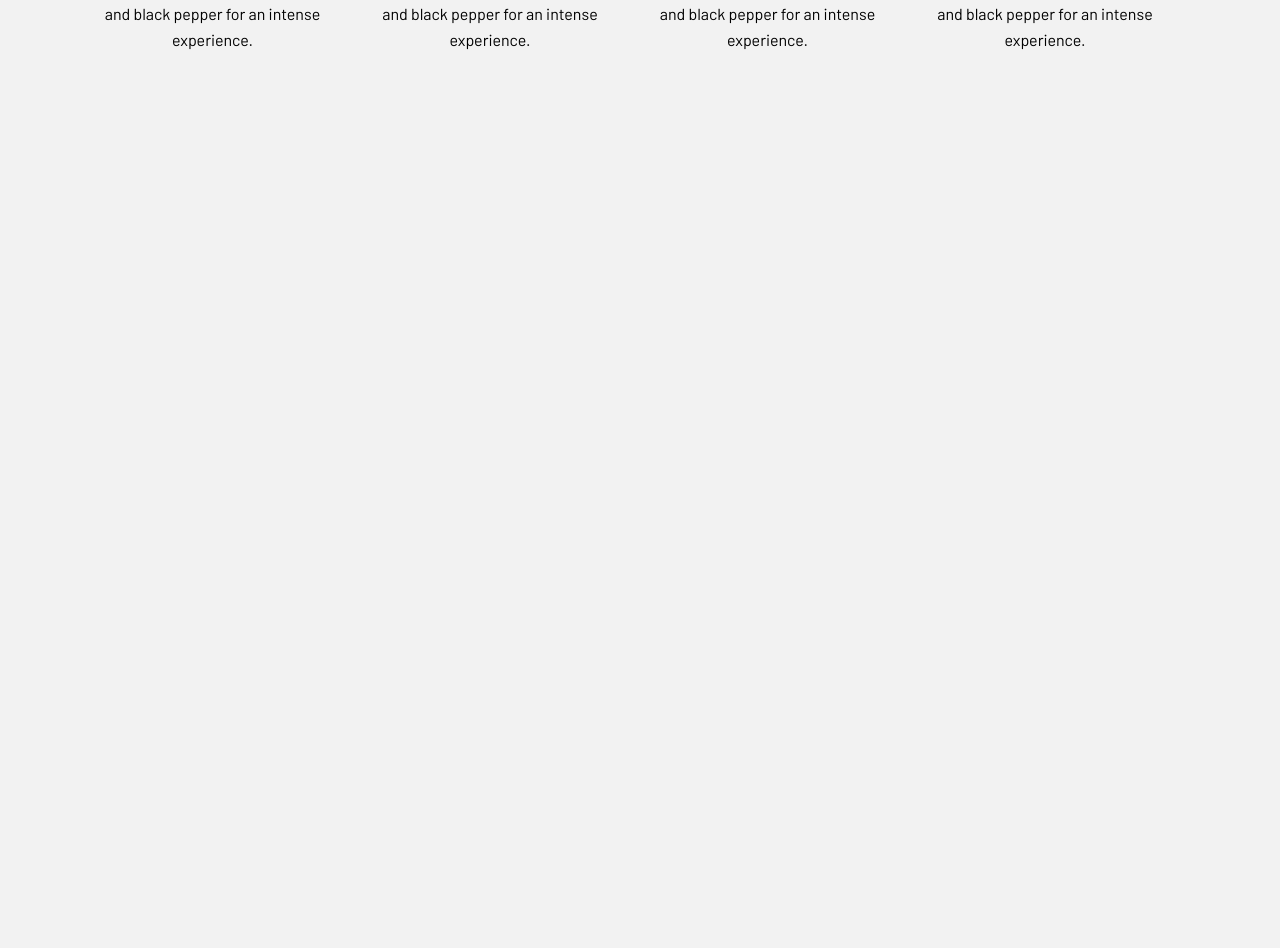
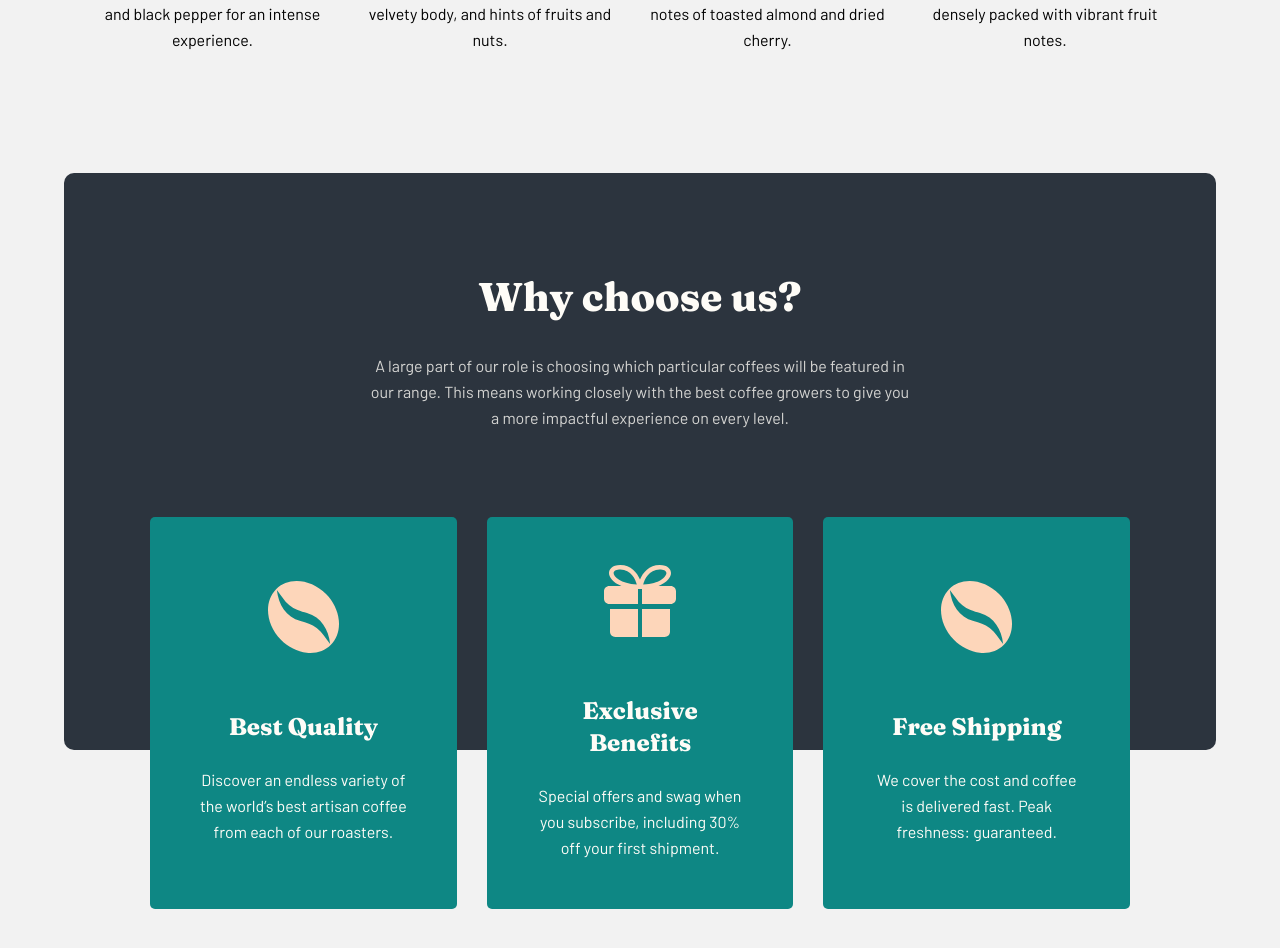
Before and after one commit to AntonCC/coffee-roasters, a React (Create React App) app: page / in a window 1280 px wide. Shown: the part 1339-2287 px from the top of the page. Before the commit the page ends 1512 px from the top, so only its background shows below. Built offline with nearby package versions, Linux system fonts and the light colour scheme.

Commit message:
Continuing work on desktop home page, Perks component finished

```diff
--- a/src/components/button/button.tsx
+++ b/src/components/button/button.tsx
@@ -1,5 +1,6 @@
 import React from 'react'
 import './button.scss'
+
 
 const Button: React.FC = ({ children }) => {
   return (
--- a/src/components/collection/collection.tsx
+++ b/src/components/collection/collection.tsx
@@ -2,14 +2,19 @@ import React from 'react'
 import './collection.scss'
 import ProductCard from '../../components/product-card/product-card'
 
-const Collection: React.FC = () => {
+interface Props {
+  collectionInfo: { name: string; description: string; img: string; }[]
+}
+
+const Collection: React.FC<Props> = ({ collectionInfo }) => {
   return (
     <div className='collection'>
       <h1 className='title-alternate'>our collection</h1>
-      <ProductCard />
-      <ProductCard />
-      <ProductCard />
-      <ProductCard />
+      {
+        collectionInfo.map(item => (
+          <ProductCard {...item} />
+        ))
+      }
     </div>
   )
 }
--- /dev/null
+++ b/src/components/perk-card/perk-card.scss
@@ -0,0 +1,25 @@
+.perk-card {
+  // max-height: 382px;
+  padding: 4.8rem;
+  max-width: 350px;
+  background: #0E8784;
+  border-radius: 5px;
+  display: flex;
+  flex-direction: column;
+  justify-content: center;
+  align-items: center;
+  text-align: center;
+  .img {
+    margin-bottom: 5.6rem;
+  }
+  h4, p {
+    color: #FEFCF7;
+  }
+  h4 {
+    margin-bottom: 2.4rem;
+  }
+  p {
+    opacity: .8rem;
+    max-width: 255px;
+  }
+}
--- /dev/null
+++ b/src/components/perk-card/perk-card.tsx
@@ -0,0 +1,22 @@
+import React from 'react'
+import './perk-card.scss'
+
+interface Props {
+  title: string,
+  description: string,
+  img: string
+}
+
+const PerkCard: React.FC<Props> = ({ title, description, img}) => {
+  return (
+    <div className='perk-card'>
+      <div className="img">
+        <img src={ img } alt="Bean"/>
+      </div>
+      <h4 className="title">{ title }</h4>
+      <p className="description">{ description }</p>
+    </div>
+  )
+}
+
+export default PerkCard;
--- /dev/null
+++ b/src/components/perks/perks.scss
@@ -0,0 +1,28 @@
+.perks {
+  width: 100%;
+  height: 577px;
+  background: #2C343E;
+  border-radius: 10px;
+  padding-top: 10rem;
+  .text {
+    max-width: 540px;
+    max-height: 160px;
+    text-align: center;
+    margin: 0 auto;
+    h2, p {
+      color: #FEFCF7;
+    }
+    h2 {
+      margin-bottom: 3.2rem;
+    }
+    p {
+      opacity: .8;
+    }
+  }
+  .perk-cards {
+    padding: 8.6rem;
+    display: grid;
+    grid-template-columns: repeat(3, 1fr);
+    grid-gap: 3rem;
+  }
+}
--- /dev/null
+++ b/src/components/perks/perks.tsx
@@ -0,0 +1,29 @@
+import React from 'react'
+import './perks.scss'
+import PerkCard from '../perk-card/perk-card'
+
+interface Props {
+  perksInfo: { title: string; description: string; img: string; }[]
+}
+
+const Perks: React.FC<Props> = ({ perksInfo }) => {
+  return (
+    <div className='perks'>
+      <div className="text">
+        <h2>Why choose us?</h2>
+        <p>
+          A large part of our role is choosing which particular coffees will be featured in our range. This means working closely with the best coffee growers to give you a more impactful experience on every level.
+        </p>
+      </div>
+      <div className="perk-cards">
+        {
+          perksInfo.map(item => (
+            <PerkCard {...item} />
+          ))
+        }
+      </div>
+    </div>
+  )
+}
+
+export default Perks;
--- a/src/components/product-card/product-card.tsx
+++ b/src/components/product-card/product-card.tsx
@@ -1,15 +1,20 @@
 import React from 'react'
 import './product-card.scss'
-import Coffee from '../../assets/home/desktop/image-gran-espresso.png'
 
-const ProductCard: React.FC = () => {
+interface Props {
+  name: string,
+  description: string,
+  img: string
+}
+
+const ProductCard: React.FC<Props> = ({ name, description, img}) => {
   return (
     <div className='product-card'>
       <div className="img">
-        <img src={Coffee} alt="Coffee"/>
+        <img src={ img } alt="Coffee"/>
       </div>
-      <h3>Gran Espersso</h3>
-      <p>Light and flavorful blend with cocoa and black pepper for an intense experience.</p>
+      <h3>{ name }</h3>
+      <p>{ description }</p>
     </div>
   )
 }
--- a/src/pages/home/home-info.tsx
+++ b/src/pages/home/home-info.tsx
@@ -1,5 +1,56 @@
+// Collection imgs
+import Gran from '../../assets/home/desktop/image-gran-espresso.png'
+import Planalto from '../../assets/home/desktop/image-planalto.png'
+import Piccollo from '../../assets/home/desktop/image-piccollo.png'
+import Danche from '../../assets/home/desktop/image-danche.png'
+// Perks imgs
+import Bean from '../../assets/home/desktop/icon-coffee-bean.svg'
+import Gift from '../../assets/home/desktop/icon-gift.svg'
+import Truck from '../../assets/home/desktop/icon-truck.svg'
+
 export const heroBannerInfo = {
   title: 'Great coffee made simple.',
   body: 'Start your mornings with the world’s best coffees. Try our expertly curated artisan coffees from our best roasters delivered directly to your door, at your schedule.',
   btnText: 'Create your plan'
 }
+
+export const collectionInfo = [
+  {
+    name: 'Gran Espersso',
+    description: 'Light and flavorful blend with cocoa and black pepper for an intense experience.',
+    img: Gran
+  },
+  {
+    name: 'Planalto',
+    description: 'Brazilian dark roast with rich and velvety body, and hints of fruits and nuts.',
+    img: Planalto
+  },
+  {
+    name: 'Piccollo',
+    description: 'Mild and smooth blend featuring notes of toasted almond and dried cherry.',
+    img: Piccollo
+  },
+  {
+    name: 'Danche',
+    description: 'Ethiopian hand-harvested blend densely packed with vibrant fruit notes.',
+    img: Danche
+  },
+]
+
+export const perksInfo = [
+  {
+    title: 'Best Quality',
+    description: 'Discover an endless variety of the world’s best artisan coffee from each of our roasters.',
+    img: Bean
+  },
+  {
+    title: 'Exclusive Benefits',
+    description: 'Special offers and swag when you subscribe, including 30% off your first shipment.',
+    img: Gift
+  },
+  {
+    title: 'Free Shipping',
+    description: 'We cover the cost and coffee is delivered fast. Peak freshness: guaranteed.',
+    img: Bean
+  },
+]
--- a/src/pages/home/home.tsx
+++ b/src/pages/home/home.tsx
@@ -2,13 +2,15 @@ import React from 'react'
 import './home.scss'
 import HeroBanner from '../../components/hero-banner/hero-banner'
 import Collection from '../../components/collection/collection'
-import { heroBannerInfo } from './home-info'
+import Perks from '../../components/perks/perks'
+import { heroBannerInfo, collectionInfo, perksInfo } from './home-info'
 
 const Home: React.FC = () => {
   return (
     <div className='home container'>
       <HeroBanner {...heroBannerInfo} />
-      <Collection />
+      <Collection collectionInfo={collectionInfo} />
+      <Perks perksInfo={perksInfo} />
     </div>
   )
 }
```
